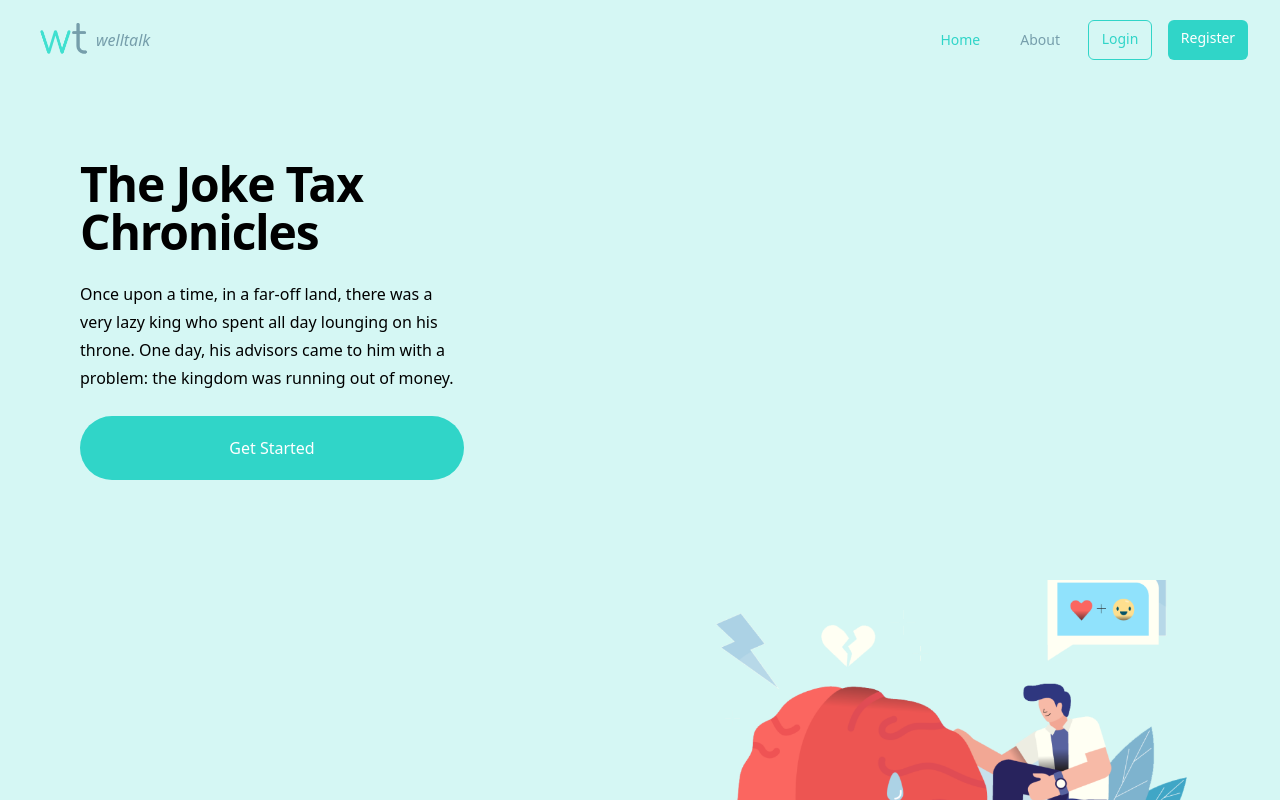
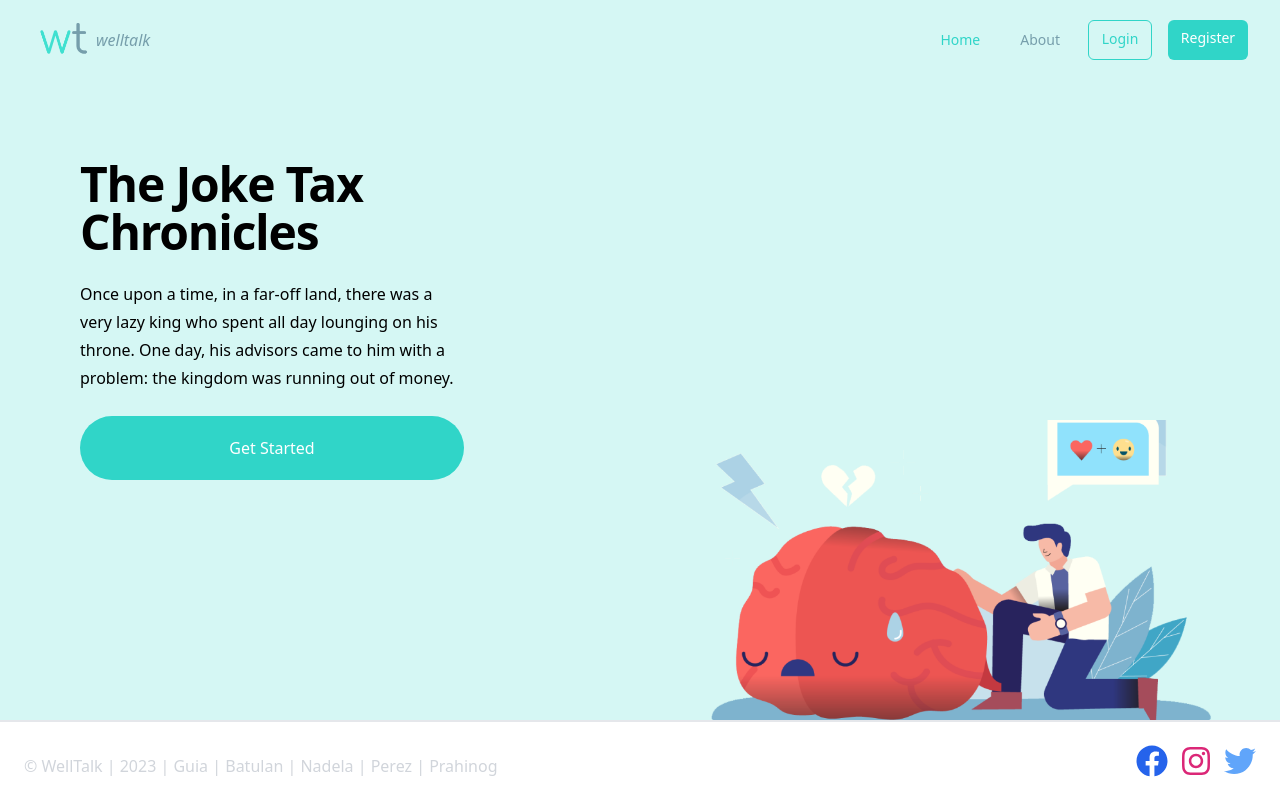
Before and after one commit to Znerree/2223-sem2-g2-g3-12-WellTalkWebsite-v2, a React (Vite) app in the folder welltalkwebapp_frontend/: page / in a window 1280 px wide. Shown: the top 800 px of the page. Built offline with nearby package versions, Linux system fonts and the light colour scheme.

Commit message:
fixed re render issue in sidebar

```diff
--- a/welltalkwebapp_frontend/src/App.tsx
+++ b/welltalkwebapp_frontend/src/App.tsx
@@ -47,6 +47,7 @@ function App() {
 
   return (
     <>
+      <div className="  flex h-screen flex-col w-full">
         <Routes>
           {/* public routes */}
           <Route path="/" element={<Home />} />
@@ -70,6 +71,7 @@ function App() {
           <Route path="*" element={<PageNotFound />} />
         </Routes>
         <Outlet />
+      </div>
     </>
   );
 }
```
Lines whose indentation alone changed are shown as unchanged.
